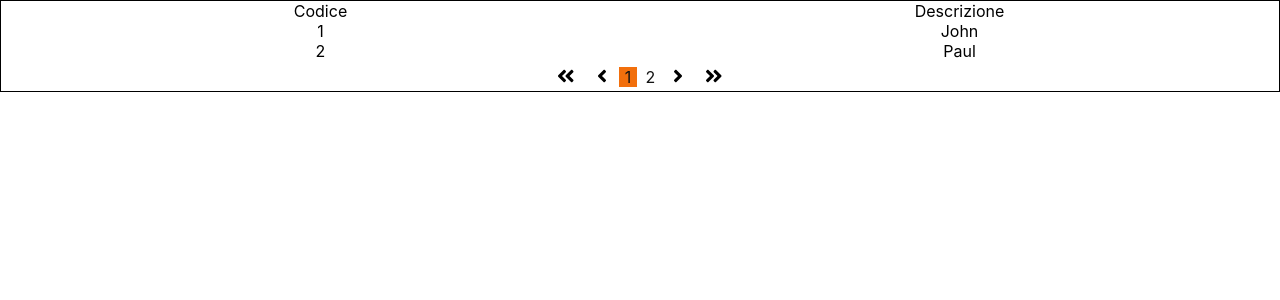
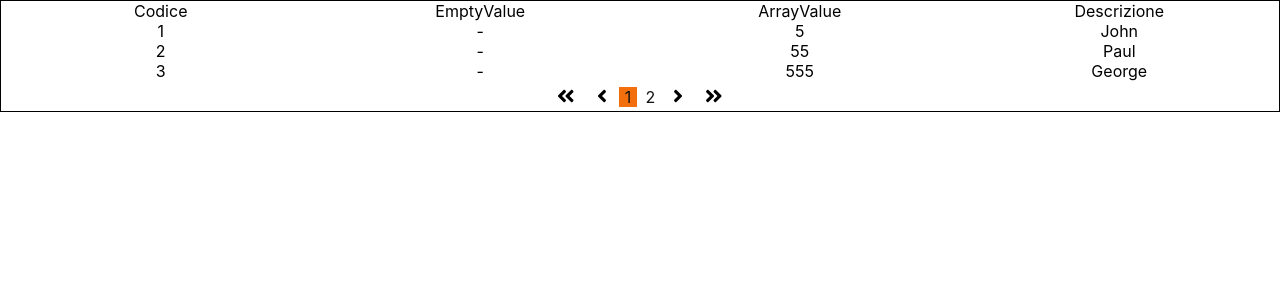
Before and after one commit to scosmaa/yart, a React (Create React App) app: page / in a window 1280 px wide. Shown: the top 300 px of the page. Built offline with nearby package versions, Linux system fonts and the light colour scheme.

Commit message:
Empty data, array data, refactoring

```diff
--- a/src/App.js
+++ b/src/App.js
@@ -7,7 +7,7 @@ import data from './fakeData/data.json'
 class App extends Component {
     render() {
         return (
-            <div className="App">
+            <div className="App" style={{ height: '750px' }}>
                 <Table data={data} settings={settings} />
             </div>
         )
--- /dev/null
+++ b/src/Components/CellRenderer/CellRenderer.jsx
@@ -0,0 +1,13 @@
+import React, { Component } from 'react'
+import { get } from 'lodash'
+export default class CellRenderer extends Component {
+  render() {
+    const { type, elem, columnDef } = this.props
+    switch (type) {
+      case 'checkbox':
+        return <input type="checkbox" value={elem[columnDef.fieldName]} checked={elem[columnDef.fieldName]} />
+      default:
+        return <span>{get(elem, columnDef.fieldName, columnDef.emptyValue || '')}</span>
+    }
+  }
+}
--- a/src/Components/Table.jsx
+++ b/src/Components/Table.jsx
@@ -2,6 +2,8 @@ import React, { Component } from 'react'
 import PropTypes from 'prop-types'
 
 import TablePaginator from './TablePaginator/TablePaginator'
+import CellRenderer from './CellRenderer/CellRenderer'
+
 import './Table.scss'
 
 import ClientTableProvider from './dataProvider/ClientTableProvider'
@@ -57,14 +59,14 @@ export default class Table extends Component {
   _createBody(data, columns) {
     return (
       <div className="yart-tbody">
-                {data.map(elem => {
+        {data.map((elem, index) => {
           return (
-                        <div key={elem.__id} className="yart-row">
+            <div key={elem.__id} className={`yart-row ${index % 2 === 0 ? 'yart-even' : 'yart-odd'}`}>
               {columns.map(column => {
                 console.log(data, [column.fieldName])
                 return (
                   <div key={column.__id} className={`yart-td ${column.responsive}`} style={column.style}>
-                                        {this._renderContent(column.type, elem[column.fieldName])}
+                    <CellRenderer type={column.type} elem={elem} columnDef={column} />
                   </div>
                 )
               })}
@@ -92,15 +94,6 @@ export default class Table extends Component {
         />
       </div>
     )
-    }
-
-    _renderContent(type, value) {
-        switch (type) {
-            case 'checkbox':
-                return <input type="checkbox" value={value} checked={value} />
-            default:
-                return <span>{value}</span>
-        }
   }
 
   async _onThClick(evt, columnDef) {
--- a/src/Components/TablePaginator/TablePaginator.jsx
+++ b/src/Components/TablePaginator/TablePaginator.jsx
@@ -22,8 +22,8 @@ export default class TablePaginator extends Component {
     }
 
     renderPagesNumber() {
-        const numberOfPages = parseInt(this.props.totalItems / this.props.pageSize)
-        debugger
+        const numberOfPages = Math.ceil(this.props.totalItems / this.props.pageSize)
+
         const result = [
             <span key="faAngleDoubleLeft" className="page-arrow" onClick={this.goToFirstPage}>
                 <FontAwesomeIcon icon={faAngleDoubleLeft} onClick={this.goToFirstPage} />
@@ -87,7 +87,7 @@ export default class TablePaginator extends Component {
     }
 
     incPage() {
-        const numberOfPages = parseInt(this.props.totalItems / this.props.pageSize) + 1
+        const numberOfPages = Math.ceil(this.props.totalItems / this.props.pageSize) + 1
         if (this.state.selectedPage < numberOfPages - 1) {
             this.setNewPage(this.state.selectedPage + 1)
         }
@@ -100,7 +100,7 @@ export default class TablePaginator extends Component {
     }
 
     goToLastPage() {
-        const numberOfPages = parseInt(this.props.totalItems / this.props.pageSize)
+        const numberOfPages = Math.ceil(this.props.totalItems / this.props.pageSize)
         this.setNewPage(numberOfPages)
     }
 }
--- a/src/Components/dataProvider/ClientTableProvider.js
+++ b/src/Components/dataProvider/ClientTableProvider.js
@@ -30,7 +30,6 @@ export default class ClientTableProvider {
     }
 
     sortBy(fieldName) {
-        debugger
         if (this.sortField === fieldName) {
             this.sortDirection = this.sortDirection === 'asc' ? 'desc' : 'asc'
         } else {
--- a/src/fakeData/data.json
+++ b/src/fakeData/data.json
@@ -1,21 +1,25 @@
 [
   {
     "code": 1,
+    "array": [4, 5],
     "description": "John",
     "valid": true
   },
   {
     "code": 2,
+    "array": [6, 55],
     "description": "Paul",
     "valid": true
   },
   {
     "code": 3,
+    "array": [7, 555],
     "description": "George",
     "valid": true
   },
   {
     "code": 4,
+    "array": [8, 5555],
     "description": "Ringo",
     "valid": false
   }
--- a/src/fakeData/settings.json
+++ b/src/fakeData/settings.json
@@ -2,7 +2,7 @@
   "restUri": "",
   "sortField": null,
   "sortDirection": null,
-    "pageSize": 2,
+  "pageSize": 3,
   "currentPage": 1,
   "columns": [
     {
@@ -10,6 +10,31 @@
       "headerClass": "code-header",
       "fieldName": "code",
       "fieldClass": "code-cell",
+      "sortable": true,
+      "type": "numeric",
+      "responsive": "sm",
+      "style": {
+        "width": "100px"
+      }
+    },
+    {
+      "headerContent": "EmptyValue",
+      "headerClass": "empty-header",
+      "fieldName": "asd",
+      "fieldClass": "empty-cell",
+      "emptyValue": "-",
+      "sortable": true,
+      "type": "numeric",
+      "responsive": "sm",
+      "style": {
+        "width": "100px"
+      }
+    },
+    {
+      "headerContent": "ArrayValue",
+      "headerClass": "array-header",
+      "fieldName": "array[1]",
+      "fieldClass": "array-cell",
       "sortable": true,
       "type": "numeric",
       "responsive": "sm",
```
Also changed, not shown: 1 other file (tests, documents, lock files or other folders). Lines whose indentation alone changed are shown as unchanged.
